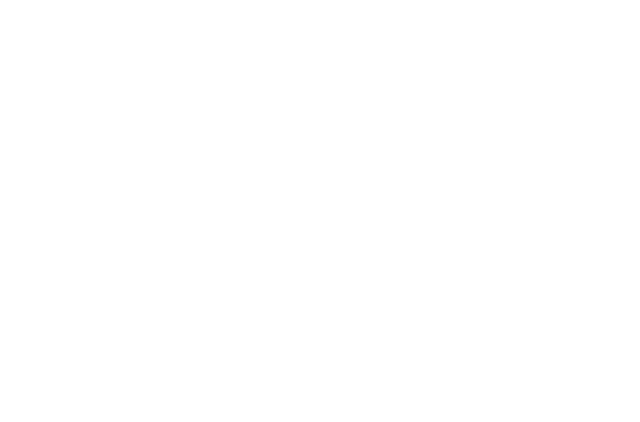
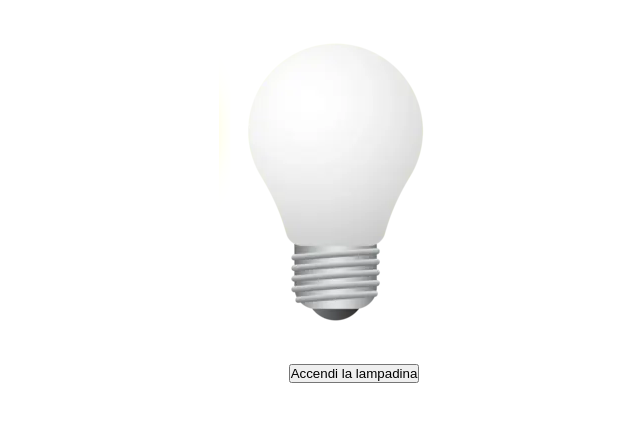
Before and after one commit to lucaconigliaro/js-dom-1, a plain HTML site: page index.html in a window 1280 px wide. Shown: the whole page, without its empty margins (286-926 px from the left). Drawn offline with Linux system fonts and the light colour scheme.

Commit message:
feat: html and css

```diff
--- /dev/null
+++ b/css/style.css
@@ -0,0 +1,16 @@
+* {
+    padding: 0;
+    margin: 0;
+    box-sizing: border-box;
+}
+
+img {
+    max-width: 100%;
+}
+
+.container {
+    width: 80%;
+    max-width: 1100px;
+    margin: 0 auto;
+   justify-items: center;
+}
--- a/index.html
+++ b/index.html
@@ -1,13 +1,24 @@
 <!DOCTYPE html>
 <html lang="en">
+
 <head>
     <meta charset="UTF-8">
     <meta name="viewport" content="width=device-width, initial-scale=1.0">
     <title>Document</title>
+
+    <!-- Style css -->
+    <link rel="stylesheet" href="./css/style.css">
+
 </head>
+
 <body>
+    <div class="container">
+        <img id="white-lamp" src="./img/white_lamp.png" alt="lampadina spenta">
+        <div><button id="lamp-btn">Accendi la lampadina</button></div>
+    </div>
 
-
+    <!-- Js script -->
     <script src="./js/script.js"></script>
 </body>
+
 </html>
```
